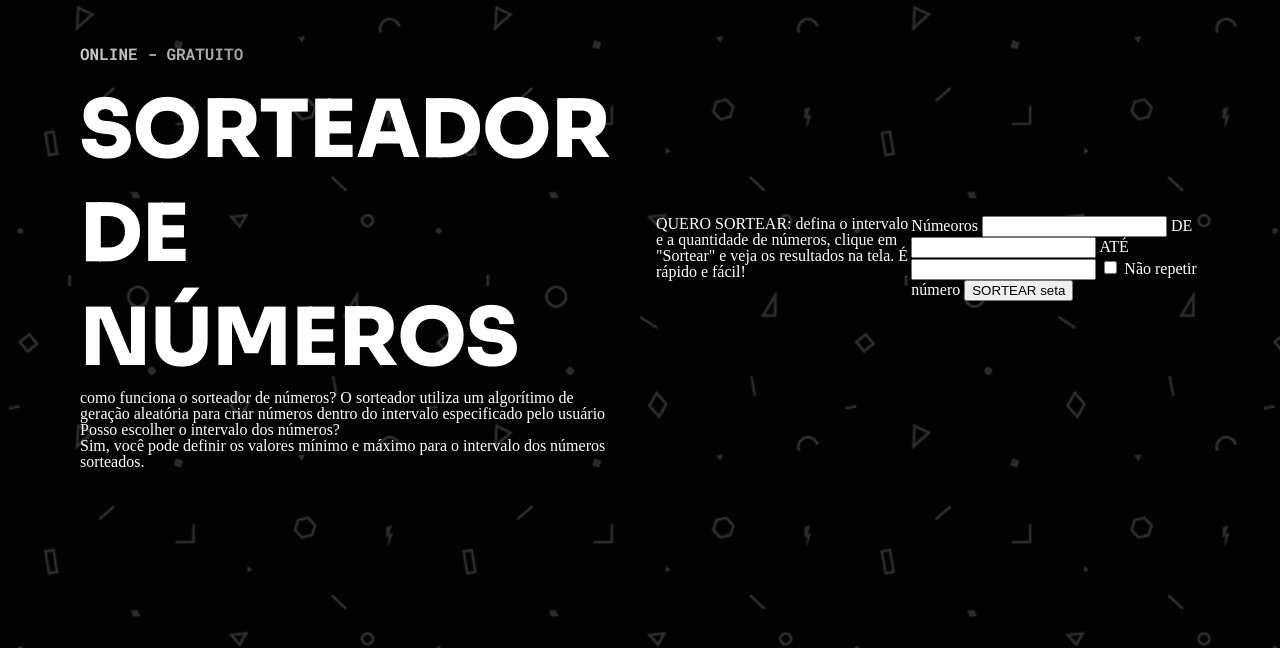
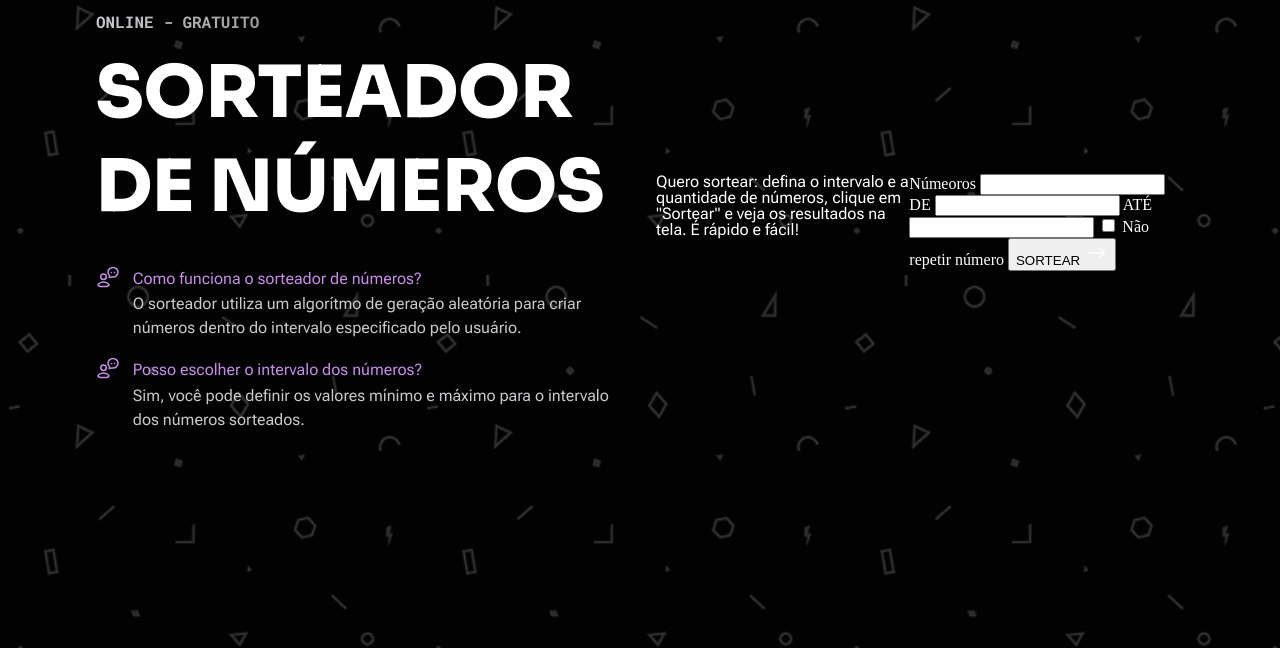
Before and after one commit to matheustorresdev97/full-stack-parte2, a plain HTML site: page magic-numbers/index.html in a window 1280 px wide. Shown: the part 152-800 px from the top of the page. Drawn offline with Linux system fonts and the light colour scheme.

Commit message:
section estilizado

```diff
--- a/magic-numbers/index.html
+++ b/magic-numbers/index.html
@@ -30,13 +30,29 @@
         </div>
         <div class="questions">
           <div class="questions__items">
-            <span> <i></i> como funciona o sorteador de números? </span>
-            O sorteador utiliza um algorítimo de geração aleatória para criar
-            números dentro do intervalo especificado pelo usuário
+            <img
+              src="./assets/user-question.svg"
+              alt="boneco de usuário com balão ao lado da cabeça"
+              class="question__icon"
+            />
+            <p class="question__paragraph">
+              <spam class="question__title question__title--emphasis">
+                Como funciona o sorteador de números?
+              </spam>
+              O sorteador utiliza um algorítmo de geração aleatória para criar
+              números dentro do intervalo especificado pelo usuário.
+            </p>
           </div>
           <div class="questions__items">
-            <span> <i></i> Posso escolher o intervalo dos números? </span>
-            <p>
+            <img
+              src="./assets/user-question.svg"
+              alt="boneco de usuário com balão ao lado da cabeça"
+              class="question__icon"
+            />
+            <p class="question__paragraph">
+              <spam class="question__title question__title--emphasis">
+                Posso escolher o intervalo dos números?
+              </spam>
               Sim, você pode definir os valores mínimo e máximo para o intervalo
               dos números sorteados.
             </p>
@@ -45,32 +61,36 @@
       </div>
       <div class="sort">
         <p class="sort__info">
-          <em>QUERO SORTEAR:</em>
+          <span class="sort__info-emphasis">Quero sortear:</span>
           defina o intervalo e a quantidade de números, clique em "Sortear" e
           veja os resultados na tela. É rápido e fácil!
         </p>
         <form class="sort__form">
           <label for="number__amount">
             Númeoros
-            <input type="number" name="number__amount" />
+            <input type="number" name="number__amount" class="number__amount" />
           </label>
           <label for="number__min">
             DE
-            <input type="number" name="number__min" />
+            <input type="number" name="number__min" class="number__min" />
           </label>
           <label for="number__max">
-           ATÉ
-            <input type="number" name="number__max" />
+            ATÉ
+            <input type="number" name="number__max" class="number__max" />
           </label>
           <label for="switch">
-            <input type="checkbox" />
+            <input type="checkbox" name="switch" />
             <span class="slider"></span>
           </label>
-            Não repetir número
-          <button type="submit" class="form__submit">SORTEAR <i>seta</i></button>
+          Não repetir número
+          <button type="submit" class="form__submit">
+            SORTEAR
+            <img src="./assets/right-arrow.svg" alt="seta para a direita" />
+          </button>
         </form>
       </div>
     </main>
+
     <script src="script.js"></script>
   </body>
 </html>
--- a/magic-numbers/style/style.css
+++ b/magic-numbers/style/style.css
@@ -37,8 +37,8 @@ body {
   height: 100vh;
 }
 
-.sort__paragraph,
-.about-paragraph {
+.sort__info,
+.question__paragraph {
   font-family: "Roboto Flex", sans-serif;
 }
 
@@ -47,7 +47,7 @@ body {
   flex-direction: row;
   align-items: center;
   justify-content: center;
-  margin-inline: 5rem;
+  margin-inline: 6rem;
   gap: 2rem;
 }
 
@@ -60,6 +60,7 @@ body {
   display: flex;
   flex-direction: column;
   gap: 1rem;
+  margin-bottom: 2rem;
 }
 
 .header__text {
@@ -75,7 +76,7 @@ body {
 
 .header__title {
   font-family: "Sora";
-  font-size: 5rem;
+  font-size: 4.5rem;
   line-height: 130%;
   text-transform: uppercase;
   font-weight: 800;
@@ -88,7 +89,7 @@ body {
 }
 
 .logo {
-  margin-bottom: 5rem;
+  margin-bottom: 3rem;
   align-self: flex-start;
   margin-inline: 4%;
   margin-top: 5rem;
@@ -105,3 +106,35 @@ body {
   text-transform: uppercase;
   letter-spacing: -4%;
 }
+
+.questions {
+  display: flex;
+  flex-direction: column;
+  gap: 1rem;
+}
+
+.questions__items {
+  display: flex;
+  align-items: flex-start;
+  gap: 0.8rem;
+}
+
+.question__icon {
+  filter: brightness(0) saturate(100%) invert(56%) sepia(100%) saturate(197%) hue-rotate(233deg) brightness(95%) contrast(91%);
+}
+
+.question__title {
+  margin-top: 0.1rem;
+}
+
+.question__title--emphasis {
+  color: var(--content-brand);
+}
+
+.question__paragraph {
+  display: flex;
+  color: var(--content-secondary);
+  flex-direction: column;
+  gap: 0.1rem;
+  line-height: 1.5rem;
+}
```
Also changed, not shown: magic-numbers/assets/rewind.svg (added), magic-numbers/assets/right-arrow.svg (added), magic-numbers/assets/user-question.svg (added).
